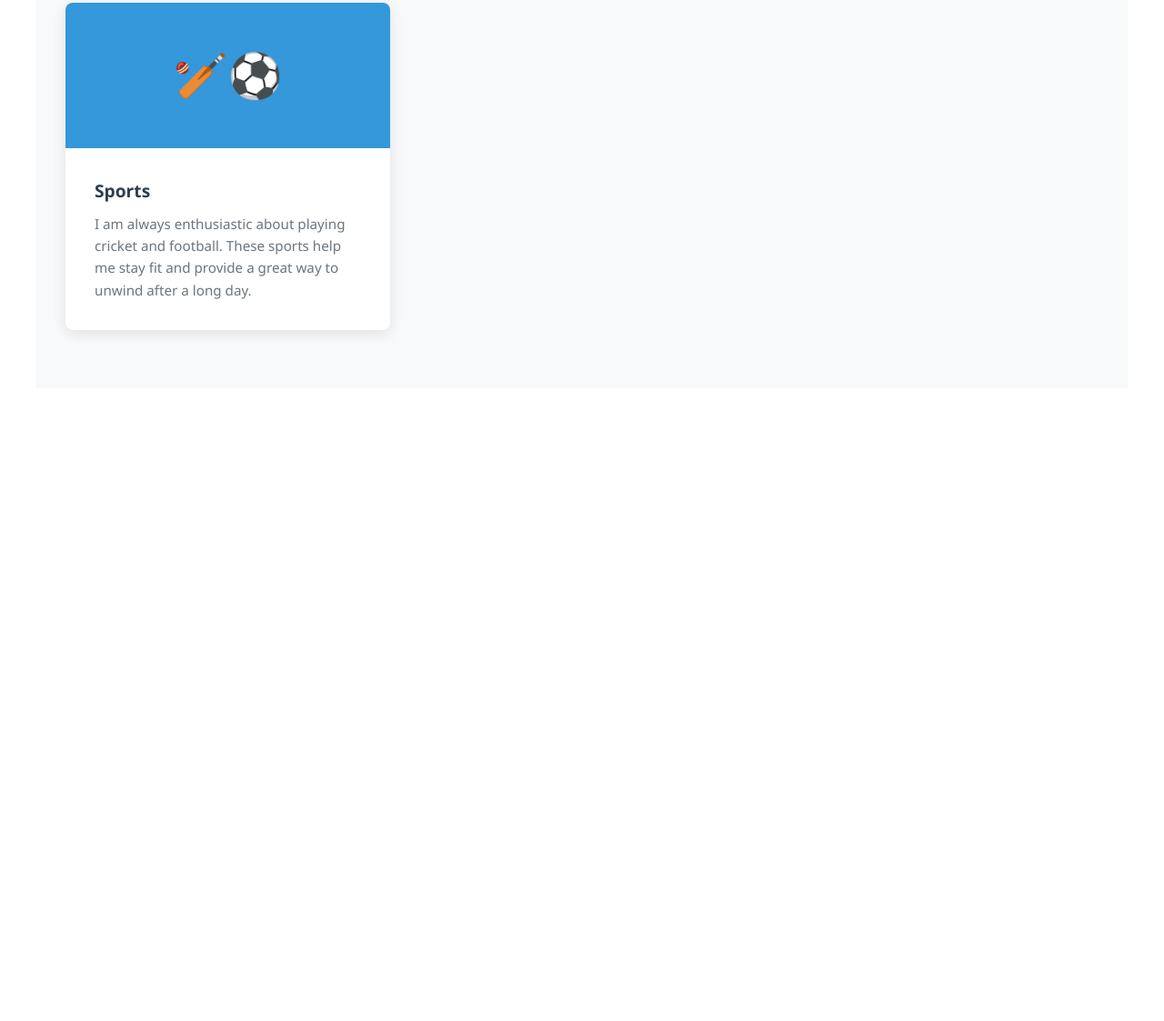
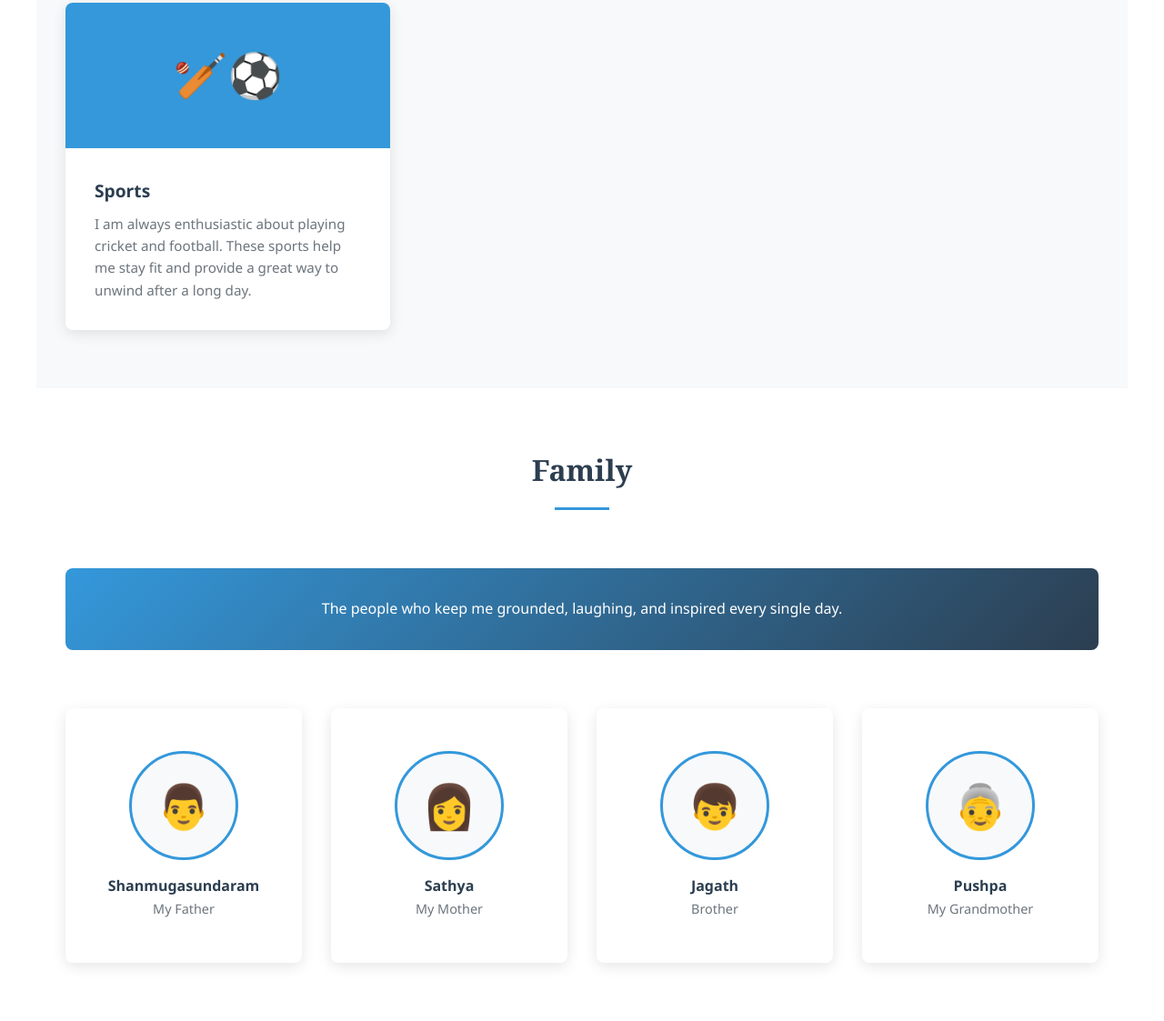
Before and after one commit to GUG-2005/Portfolio, a plain HTML site: page index.html in a window 1280 px wide. Shown: the part 3002-4125 px from the top of the page at 91% size. Before the commit the page ends 3429 px from the top, so only its background shows below. Drawn offline with Linux system fonts and the light colour scheme.

Commit message:
Add all family member details in HTML, CSS, JS

```diff
--- a/css/style.css
+++ b/css/style.css
@@ -395,3 +395,92 @@ ul {
   color: var(--color-text-secondary);
   font-size: 0.95rem;
 }
+
+
+/* ===== Family Section ===== */
+.family-banner {
+  text-align: center;
+  margin-bottom: var(--spacing-xl);
+  padding: var(--spacing-lg);
+  background: linear-gradient(135deg, var(--color-primary-light), var(--color-primary));
+  border-radius: var(--border-radius);
+  color: var(--color-text-inverse);
+}
+
+.family-grid {
+  display: grid;
+  grid-template-columns: repeat(auto-fit, minmax(250px, 1fr));
+  gap: var(--spacing-lg);
+}
+
+.family-card {
+  perspective: 1000px;
+  height: 280px;
+}
+
+.family-card-inner {
+  position: relative;
+  width: 100%;
+  height: 100%;
+  transition: transform 0.6s;
+  transform-style: preserve-3d;
+}
+
+.family-card:hover .family-card-inner {
+  transform: rotateY(180deg);
+}
+
+.family-card-front,
+.family-card-back {
+  position: absolute;
+  width: 100%;
+  height: 100%;
+  backface-visibility: hidden;
+  border-radius: var(--border-radius);
+  overflow: hidden;
+  box-shadow: 0 4px 15px var(--color-shadow);
+}
+
+.family-card-front {
+  background-color: var(--color-bg-card);
+  display: flex;
+  flex-direction: column;
+  align-items: center;
+  justify-content: center;
+  padding: var(--spacing-lg);
+}
+
+.family-photo {
+  width: 120px;
+  height: 120px;
+  border-radius: 50%;
+  background-color: var(--color-bg-secondary);
+  margin-bottom: var(--spacing-md);
+  display: flex;
+  align-items: center;
+  justify-content: center;
+  font-size: 3rem;
+  color: var(--color-primary-light);
+  border: 3px solid var(--color-primary-light);
+}
+
+.family-name {
+  font-weight: 600;
+  color: var(--color-primary);
+}
+
+.family-relation {
+  color: var(--color-text-secondary);
+  font-size: 0.9rem;
+}
+
+.family-card-back {
+  background-color: var(--color-primary);
+  color: var(--color-text-inverse);
+  transform: rotateY(180deg);
+  display: flex;
+  align-items: center;
+  justify-content: center;
+  padding: var(--spacing-lg);
+  text-align: center;
+}
--- a/index.html
+++ b/index.html
@@ -121,6 +121,68 @@
       </article>
     </div>
   </section>
+
+   <!-- Family -->
+  <section id="family" class="section">
+    <h2 class="section-title">Family</h2>
+    <div class="family-banner">
+      <p>The people who keep me grounded, laughing, and inspired every single day.</p>
+    </div>
+    <div class="family-grid">
+      <div class="family-card">
+        <div class="family-card-inner">
+          <div class="family-card-front">
+            <div class="family-photo" aria-hidden="true">👨</div>
+            <p class="family-name">Shanmugasundaram</p>
+            <p class="family-relation">My Father</p>
+          </div>
+          <div class="family-card-back">
+            <p>My father, a source of wisdom and strength. His guidance has shaped my values and approach to life.</p>
+          </div>
+        </div>
+      </div>
+
+      <div class="family-card">
+        <div class="family-card-inner">
+          <div class="family-card-front">
+            <div class="family-photo" aria-hidden="true">👩</div>
+            <p class="family-name">Sathya</p>
+            <p class="family-relation">My Mother</p>
+          </div>
+          <div class="family-card-back">
+            <p>My mother, a pillar of support and love. Her warmth and encouragement have been constant sources of strength throughout my life. A child of the 80s, she brings humor and wisdom to every conversation.</p>
+          </div>
+        </div>
+      </div>
+
+      <div class="family-card">
+        <div class="family-card-inner">
+          <div class="family-card-front">
+            <div class="family-photo" aria-hidden="true">👦</div>
+            <p class="family-name">Jagath</p>
+            <p class="family-relation">Brother</p>
+          </div>
+          <div class="family-card-back">
+            <p>My brother, a source of laughter and adventure. His enthusiasm for life and unwavering support have been constant companions.</p>
+          </div>
+        </div>
+      </div>
+
+      <div class="family-card">
+        <div class="family-card-inner">
+          <div class="family-card-front">
+            <div class="family-photo" aria-hidden="true">👵</div>
+            <p class="family-name">Pushpa</p>
+            <p class="family-relation">My Grandmother</p>
+          </div>
+          <div class="family-card-back">
+            <p>My grandmother, a wellspring of stories and wisdom. Her resilience through life's challenges has been a guiding light, and her warmth creates a sense of belonging that I carry with me.</p>
+          </div>
+        </div>
+      </div>
+    </div>
+  </section>
+
   <script src="js/main.js"></script>
 </body>
 </html>
--- a/js/main.js
+++ b/js/main.js
@@ -57,4 +57,5 @@ document.addEventListener('DOMContentLoaded', () => {
     observer.observe(el);
   });
 
+
 });
```
